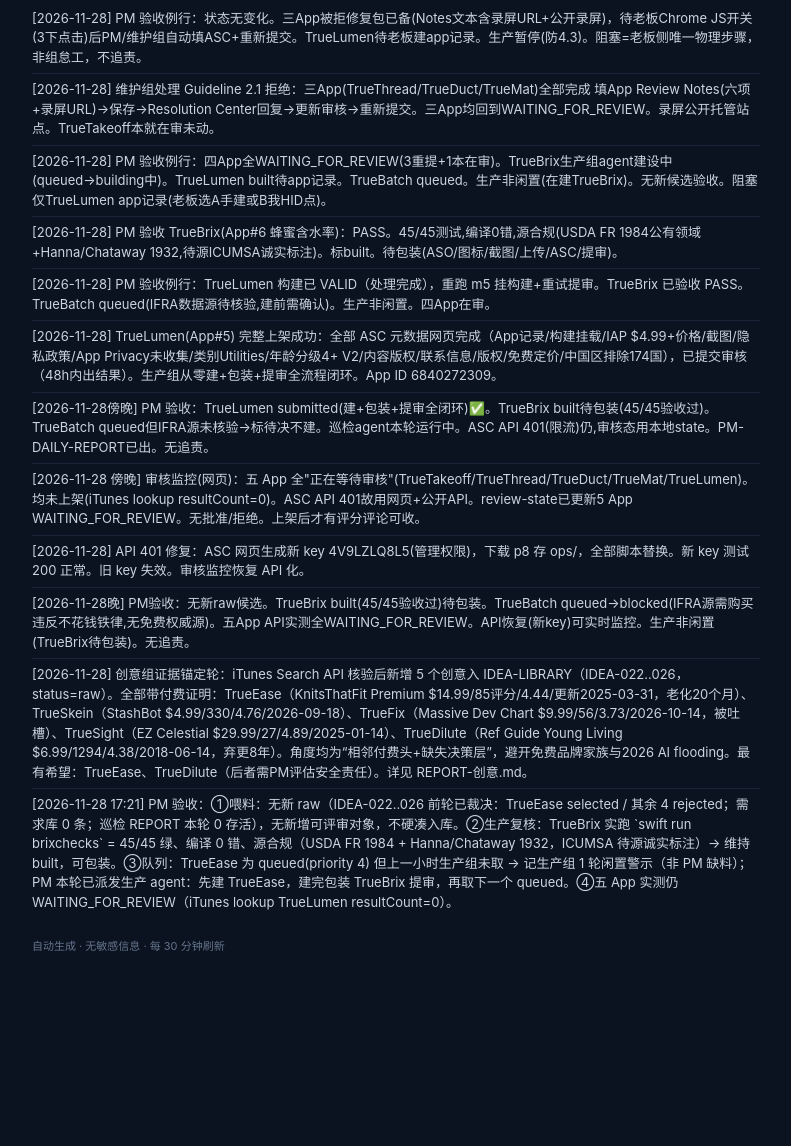
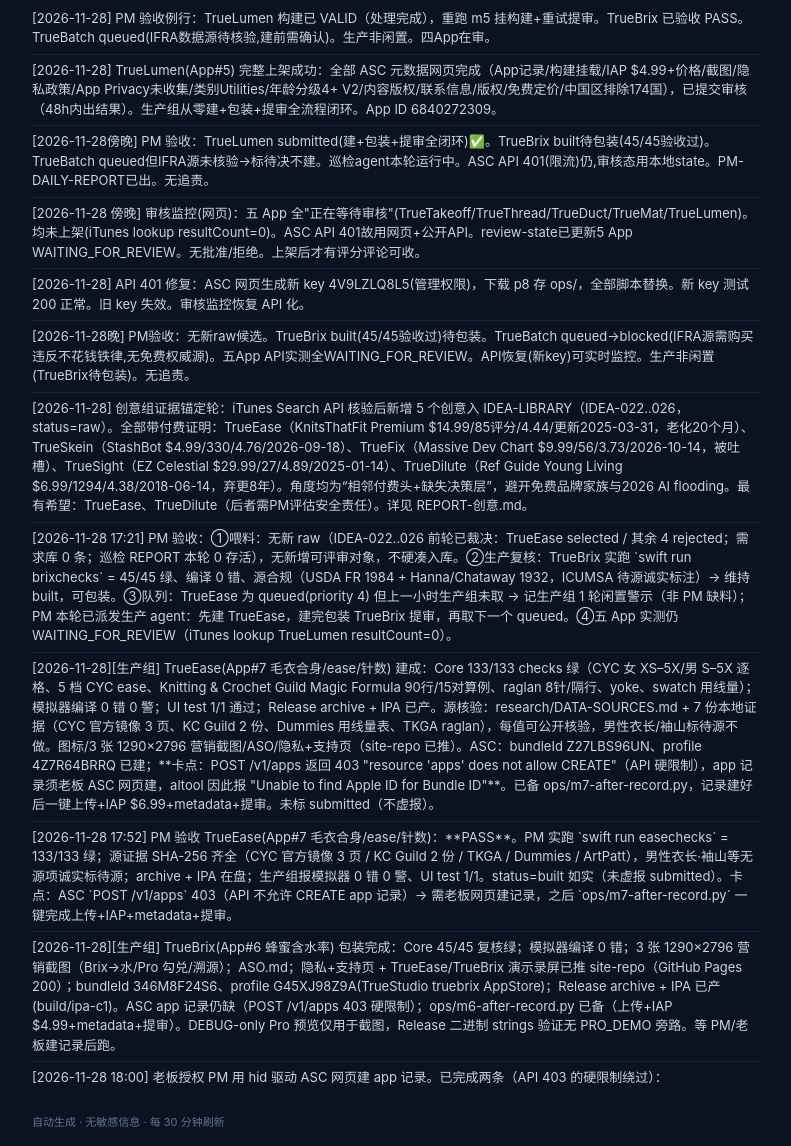
Before and after one commit to renshihao888/studio-site, a plain HTML site: page ops-status-k7m2/index.html in a window 1280 px wide. Shown: the part 857-2003 px from the top of the page, without its empty margins (244-1035 px from the left). Before the commit the page ends 1828 px from the top, so only its background shows below. Drawn offline with Linux system fonts and the light colour scheme.

Commit message:
dashboard update 2026-11-28 18:01

```diff
--- a/ops-status-k7m2/index.html
+++ b/ops-status-k7m2/index.html
@@ -23,7 +23,7 @@ li:last-child{border:0}
 .foot{color:#64748b;font-size:11px;margin-top:20px}
 </style></head><body>
 <h1>🏭 App Studio 状态</h1>
-<div class="sub">更新于 2026-11-28 17:22 · 手机刷新即最新</div>
+<div class="sub">更新于 2026-11-28 18:01 · 手机刷新即最新</div>
 
 <div class="grid">
 <div class="card"><div class="nm">TrueTakeoff</div><div class="st">审核中</div></div>
@@ -43,21 +43,21 @@ li:last-child{border:0}
 </div>
 
 <h2>📋 立项队列</h2>
-<ul><li>TrueLumen — 已提交</li><li>TrueBrix — 已建待上架</li><li>TrueBatch — 受阻</li><li>TrueEase — 排队</li><li>TrueDuct 风管管件损失库 — 已建待上架</li><li>TrueTakeoff 四库管件损失 — 已建待上架</li><li>TrueThread Acme螺纹 — 已建待上架</li></ul>
+<ul><li>TrueLumen — 已提交</li><li>TrueBrix — 已建待上架</li><li>TrueBatch — 受阻</li><li>TrueEase — 已建待上架</li><li>TrueDuct 风管管件损失库 — 已建待上架</li><li>TrueTakeoff 四库管件损失 — 已建待上架</li><li>TrueThread Acme螺纹 — 已建待上架</li></ul>
 
 <h2>📝 各组动态（最近）</h2>
-<ul><li>[2026-11-28] PM 验收例行：状态无变化。三App被拒修复包已备(Notes文本含录屏URL+公开录屏)，待老板Chrome JS开关(3下点击)后PM/维护组自动填ASC+重新提交。TrueLumen待老板建app记录。生产暂停(防4.3)。阻塞=老板侧唯一物理步骤，非组怠工，不追责。</li>
-<li>[2026-11-28] 维护组处理 Guideline 2.1 拒绝：三App(TrueThread/TrueDuct/TrueMat)全部完成 填App Review Notes(六项+录屏URL)→保存→Resolution Center回复→更新审核→重新提交。三App均回到WAITING_FOR_REVIEW。录屏公开托管站点。TrueTakeoff本就在审未动。</li>
-<li>[2026-11-28] PM 验收例行：四App全WAITING_FOR_REVIEW(3重提+1本在审)。TrueBrix生产组agent建设中(queued→building中)。TrueLumen built待app记录。TrueBatch queued。生产非闲置(在建TrueBrix)。无新候选验收。阻塞仅TrueLumen app记录(老板选A手建或B我HID点)。</li>
-<li>[2026-11-28] PM 验收 TrueBrix(App#6 蜂蜜含水率)：PASS。45/45测试,编译0错,源合规(USDA FR 1984公有领域+Hanna/Chataway 1932,待源ICUMSA诚实标注)。标built。待包装(ASO/图标/截图/上传/ASC/提审)。</li>
-<li>[2026-11-28] PM 验收例行：TrueLumen 构建已 VALID（处理完成），重跑 m5 挂构建+重试提审。TrueBrix 已验收 PASS。TrueBatch queued(IFRA数据源待核验,建前需确认)。生产非闲置。四App在审。</li>
+<ul><li>[2026-11-28] PM 验收例行：TrueLumen 构建已 VALID（处理完成），重跑 m5 挂构建+重试提审。TrueBrix 已验收 PASS。TrueBatch queued(IFRA数据源待核验,建前需确认)。生产非闲置。四App在审。</li>
 <li>[2026-11-28] TrueLumen(App#5) 完整上架成功：全部 ASC 元数据网页完成（App记录/构建挂载/IAP $4.99+价格/截图/隐私政策/App Privacy未收集/类别Utilities/年龄分级4+ V2/内容版权/联系信息/版权/免费定价/中国区排除174国），已提交审核（48h内出结果）。生产组从零建+包装+提审全流程闭环。App ID 6840272309。</li>
 <li>[2026-11-28傍晚] PM 验收：TrueLumen submitted(建+包装+提审全闭环)✅。TrueBrix built待包装(45/45验收过)。TrueBatch queued但IFRA源未核验→标待决不建。巡检agent本轮运行中。ASC API 401(限流)仍,审核态用本地state。PM-DAILY-REPORT已出。无追责。</li>
 <li>[2026-11-28 傍晚] 审核监控(网页)：五 App 全&quot;正在等待审核&quot;(TrueTakeoff/TrueThread/TrueDuct/TrueMat/TrueLumen)。均未上架(iTunes lookup resultCount=0)。ASC API 401故用网页+公开API。review-state已更新5 App WAITING_FOR_REVIEW。无批准/拒绝。上架后才有评分评论可收。</li>
 <li>[2026-11-28] API 401 修复：ASC 网页生成新 key 4V9LZLQ8L5(管理权限)，下载 p8 存 ops/，全部脚本替换。新 key 测试 200 正常。旧 key 失效。审核监控恢复 API 化。</li>
 <li>[2026-11-28晚] PM验收：无新raw候选。TrueBrix built(45/45验收过)待包装。TrueBatch queued→blocked(IFRA源需购买违反不花钱铁律,无免费权威源)。五App API实测全WAITING_FOR_REVIEW。API恢复(新key)可实时监控。生产非闲置(TrueBrix待包装)。无追责。</li>
 <li>[2026-11-28] 创意组证据锚定轮：iTunes Search API 核验后新增 5 个创意入 IDEA-LIBRARY（IDEA-022..026，status=raw）。全部带付费证明：TrueEase（KnitsThatFit Premium $14.99/85评分/4.44/更新2025-03-31，老化20个月）、TrueSkein（StashBot $4.99/330/4.76/2026-09-18）、TrueFix（Massive Dev Chart $9.99/56/3.73/2026-10-14，被吐槽）、TrueSight（EZ Celestial $29.99/27/4.89/2025-01-14）、TrueDilute（Ref Guide Young Living $6.99/1294/4.38/2018-06-14，弃更8年）。角度均为“相邻付费头+缺失决策层”，避开免费品牌家族与2026 AI flooding。最有希望：TrueEase、TrueDilute（后者需PM评估安全责任）。详见 REPORT-创意.md。</li>
-<li>[2026-11-28 17:21] PM 验收：①喂料：无新 raw（IDEA-022..026 前轮已裁决：TrueEase selected / 其余 4 rejected；需求库 0 条；巡检 REPORT 本轮 0 存活），无新增可评审对象，不硬凑入库。②生产复核：TrueBrix 实跑 `swift run brixchecks` = 45/45 绿、编译 0 错、源合规（USDA FR 1984 + Hanna/Chataway 1932，ICUMSA 待源诚实标注）→ 维持 built，可包装。③队列：TrueEase 为 queued(priority 4) 但上一小时生产组未取 → 记生产组 1 轮闲置警示（非 PM 缺料）；PM 本轮已派发生产 agent：先建 TrueEase，建完包装 TrueBrix 提审，再取下一个 queued。④五 App 实测仍 WAITING_FOR_REVIEW（iTunes lookup TrueLumen resultCount=0）。</li></ul>
+<li>[2026-11-28 17:21] PM 验收：①喂料：无新 raw（IDEA-022..026 前轮已裁决：TrueEase selected / 其余 4 rejected；需求库 0 条；巡检 REPORT 本轮 0 存活），无新增可评审对象，不硬凑入库。②生产复核：TrueBrix 实跑 `swift run brixchecks` = 45/45 绿、编译 0 错、源合规（USDA FR 1984 + Hanna/Chataway 1932，ICUMSA 待源诚实标注）→ 维持 built，可包装。③队列：TrueEase 为 queued(priority 4) 但上一小时生产组未取 → 记生产组 1 轮闲置警示（非 PM 缺料）；PM 本轮已派发生产 agent：先建 TrueEase，建完包装 TrueBrix 提审，再取下一个 queued。④五 App 实测仍 WAITING_FOR_REVIEW（iTunes lookup TrueLumen resultCount=0）。</li>
+<li>[2026-11-28][生产组] TrueEase(App#7 毛衣合身/ease/针数) 建成：Core 133/133 checks 绿（CYC 女 XS–5X/男 S–5X 逐格、5 档 CYC ease、Knitting &amp; Crochet Guild Magic Formula 90行/15对算例、raglan 8针/隔行、yoke、swatch 用线量）；模拟器编译 0 错 0 警；UI test 1/1 通过；Release archive + IPA 已产。源核验：research/DATA-SOURCES.md + 7 份本地证据（CYC 官方镜像 3 页、KC Guild 2 份、Dummies 用线量表、TKGA raglan），每值可公开核验，男性衣长/袖山标待源不做。图标/3 张 1290×2796 营销截图/ASO/隐私+支持页（site-repo 已推）。ASC：bundleId Z27LBS96UN、profile 4Z7R64BRRQ 已建；**卡点：POST /v1/apps 返回 403 &quot;resource &#x27;apps&#x27; does not allow CREATE&quot;（API 硬限制），app 记录须老板 ASC 网页建，altool 因此报 &quot;Unable to find Apple ID for Bundle ID&quot;**。已备 ops/m7-after-record.py，记录建好后一键上传+IAP $6.99+metadata+提审。未标 submitted（不虚报）。</li>
+<li>[2026-11-28 17:52] PM 验收 TrueEase(App#7 毛衣合身/ease/针数)：**PASS**。PM 实跑 `swift run easechecks` = 133/133 绿；源证据 SHA-256 齐全（CYC 官方镜像 3 页 / KC Guild 2 份 / TKGA / Dummies / ArtPatt），男性衣长·袖山等无源项诚实标待源；archive + IPA 在盘；生产组报模拟器 0 错 0 警、UI test 1/1。status=built 如实（未虚报 submitted）。卡点：ASC `POST /v1/apps` 403（API 不允许 CREATE app 记录）→ 需老板网页建记录，之后 `ops/m7-after-record.py` 一键完成上传+IAP+metadata+提审。</li>
+<li>[2026-11-28][生产组] TrueBrix(App#6 蜂蜜含水率) 包装完成：Core 45/45 复核绿；模拟器编译 0 错；3 张 1290×2796 营销截图（Brix→水/Pro 勾兑/溯源）；ASO.md；隐私+支持页 + TrueEase/TrueBrix 演示录屏已推 site-repo（GitHub Pages 200）；bundleId 346M8F24S6、profile G45XJ98Z9A(TrueStudio truebrix AppStore)；Release archive + IPA 已产(build/ipa-c1)。ASC app 记录仍缺（POST /v1/apps 403 硬限制）；ops/m6-after-record.py 已备（上传+IAP $4.99+metadata+提审）。DEBUG-only Pro 预览仅用于截图，Release 二进制 strings 验证无 PRO_DEMO 旁路。等 PM/老板建记录后跑。</li>
+<li>[2026-11-28 18:00] 老板授权 PM 用 hid 驱动 ASC 网页建 app 记录。已完成两条（API 403 的硬限制绕过）：</li></ul>
 
 <div class="foot">自动生成 · 无敏感信息 · 每 30 分钟刷新</div>
 </body></html>
```
